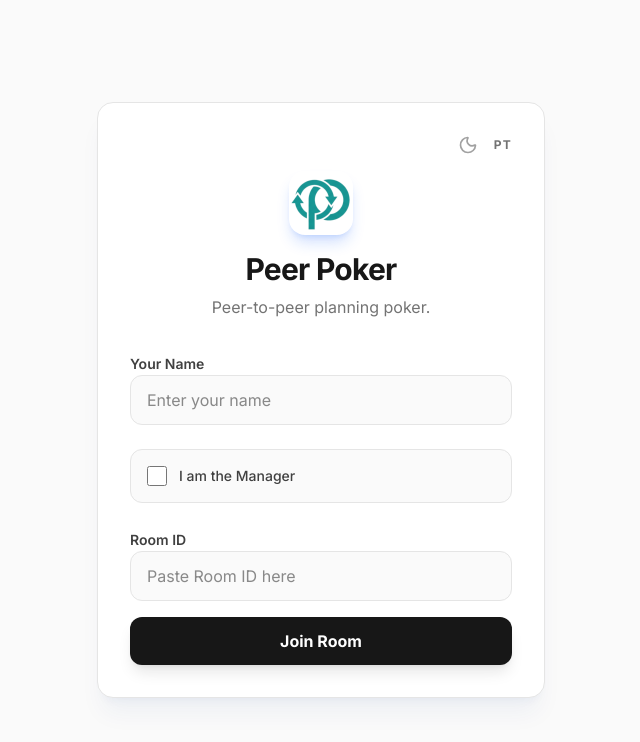
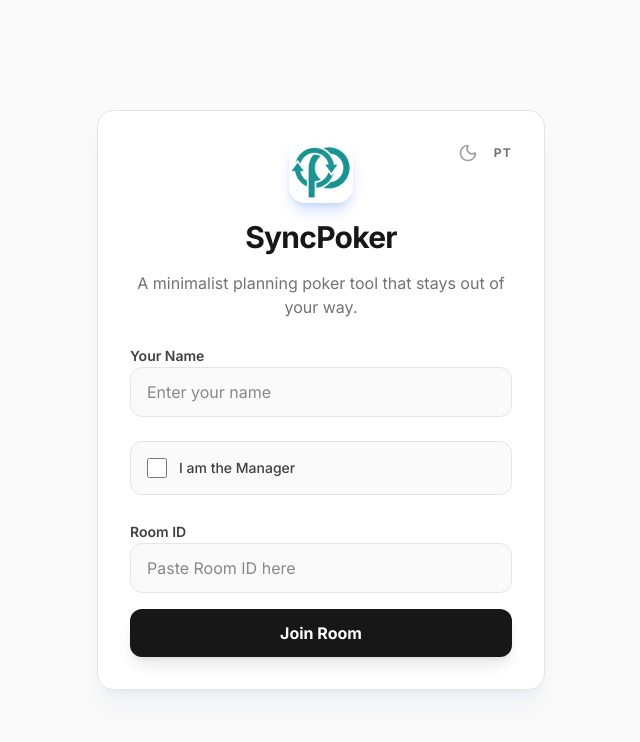
Before and after one commit to gabrielleme00/peer-poker, a Vue app: page / in a window 1280 px wide. Shown: the top 742 px of the page, without its empty margins (319-959 px from the left). Built offline with nearby package versions, Linux system fonts and the light colour scheme; no server answers.

Commit message:
update app name and description

```diff
--- a/index.html
+++ b/index.html
@@ -4,7 +4,8 @@
     <meta charset="UTF-8" />
     <meta name="viewport" content="width=device-width, initial-scale=1.0" />
     <link rel="icon" type="image/png" href="/favicon.png" />
-    <title>Peer Poker - Planning Poker</title>
+    <title>SyncPoker - Planning Poker</title>
+    <meta name="description" content="Create a room. Invite your team. Point your stories. A minimalist planning poker tool that stays out of your way." />
   </head>
   <body>
     <div id="root"></div>
--- a/metadata.json
+++ b/metadata.json
@@ -1,5 +1,5 @@
 {
-  "name": "Peer Poker",
-  "description": "A real-time, serverless Planning Poker app using Vue 3 and WebSockets.",
+  "name": "SyncPoker",
+  "description": "Create a room. Invite your team. Point your stories. A minimalist planning poker tool that stays out of your way.",
   "requestFramePermissions": []
 }
--- a/src/components/LandingPage.vue
+++ b/src/components/LandingPage.vue
@@ -30,7 +30,7 @@ const { t } = useI18n();
 <template>
   <div class="flex items-center justify-center min-h-screen p-6">
     <div class="w-full max-w-md bg-white dark:bg-neutral-900 rounded-2xl shadow-xl shadow-blue-900/5 dark:shadow-none border border-neutral-200 dark:border-neutral-800 p-8">
-      <div class="flex justify-end mb-4 space-x-4">
+      <div class="flex justify-end space-x-4">
         <button
           @click="emit('toggleDarkMode')"
           class="text-neutral-400 hover:text-blue-600 dark:hover:text-blue-400 transition-colors"
@@ -45,12 +45,12 @@ const { t } = useI18n();
           {{ locale === 'en' ? 'PT' : 'EN' }}
         </button>
       </div>
-      <div class="text-center mb-8">
+      <div class="text-center mb-6" :style="{ marginTop: '-24px' }">
         <div class="inline-flex items-center justify-center w-16 h-16 rounded-2xl mb-4 text-white shadow-lg shadow-blue-600/20">
           <img src="/favicon.png" alt="Logo">
         </div>
         <h1 class="text-3xl font-bold tracking-tight text-neutral-900 dark:text-white">{{ t('welcome.title') }}</h1>
-        <p class="text-neutral-500 dark:text-neutral-400 mt-2">{{ t('welcome.subtitle') }}</p>
+        <p class="text-neutral-500 dark:text-neutral-400 mt-4 whitespace-pre-line">{{ t('welcome.subtitle') }}</p>
       </div>
 
       <div class="space-y-6">
--- a/src/i18n.ts
+++ b/src/i18n.ts
@@ -3,8 +3,8 @@ import { createI18n } from 'vue-i18n';
 const messages = {
   en: {
     welcome: {
-      title: 'Peer Poker',
-      subtitle: 'Peer-to-peer planning poker.',
+      title: 'SyncPoker',
+      subtitle: 'A minimalist planning poker tool that stays out of your way.',
       yourName: 'Your Name',
       enterName: 'Enter your name',
       createRoom: 'Create Room',
@@ -103,8 +103,8 @@ const messages = {
   },
   pt: {
     welcome: {
-      title: 'Peer Poker',
-      subtitle: 'Planning poker ponto-a-ponto.',
+      title: 'SyncPoker',
+      subtitle: 'Uma ferramenta minimalista de planejamento poker que não atrapalha seu fluxo.',
       yourName: 'Seu Nome',
       enterName: 'Digite seu nome',
       createRoom: 'Criar Sala',
```
Also changed, not shown: 2 other files (tests, documents, lock files or other folders).
